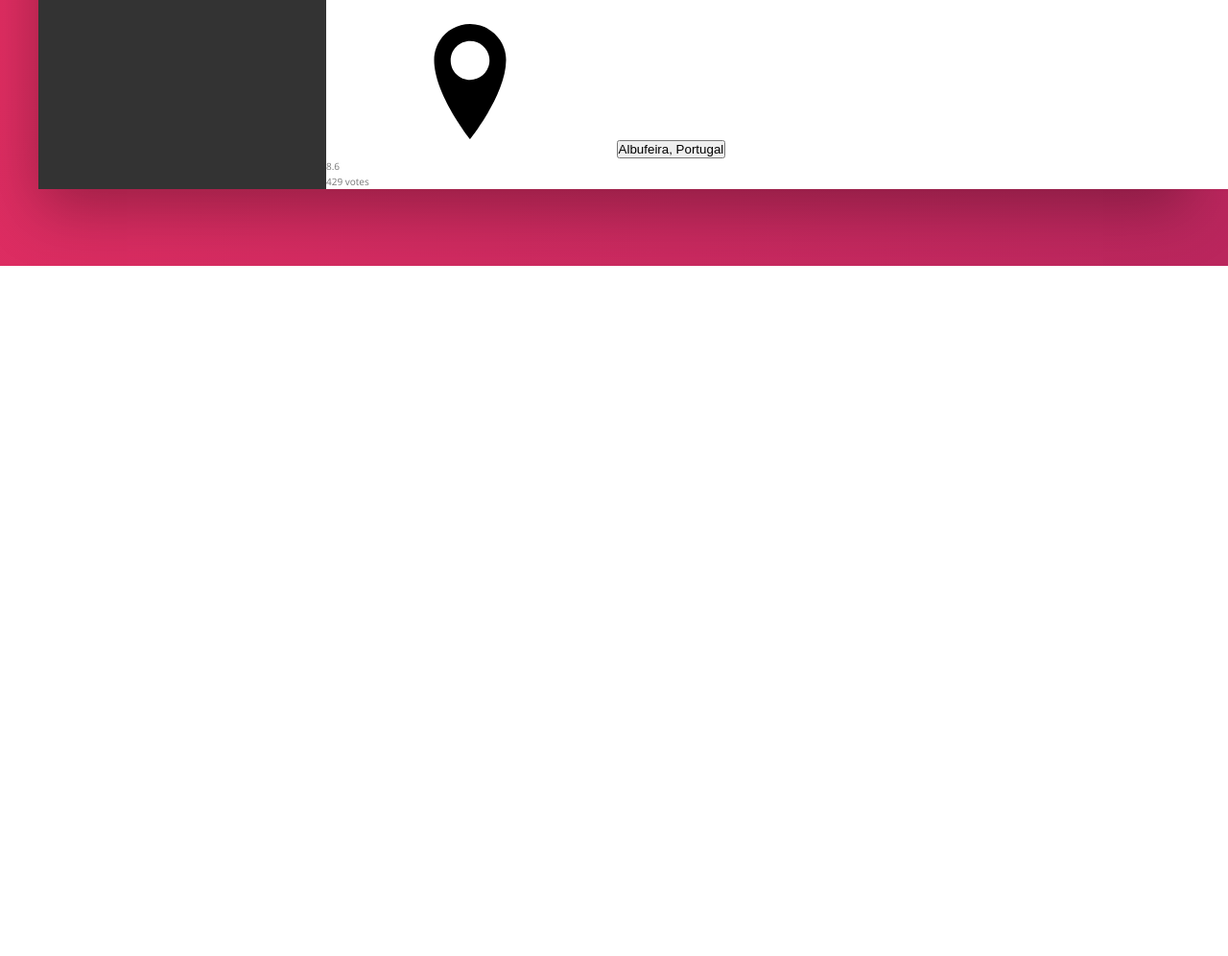
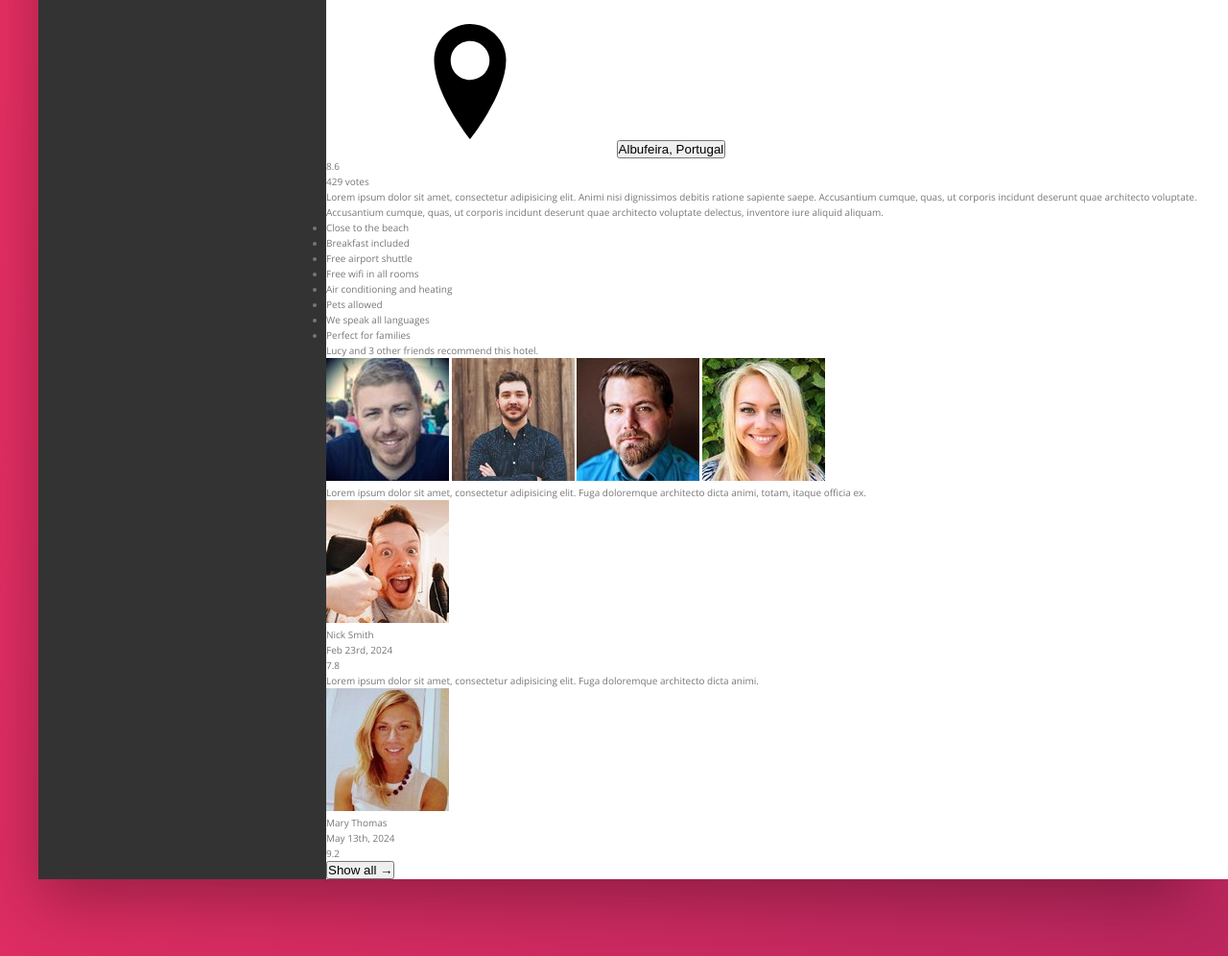
Before and after one commit to gab-holik/Trillo, a website: page index.html in a window 1280 px wide. Shown: the part 1992-2988 px from the top of the page at 96% size. Before the commit the page ends 2269 px from the top, so only its background shows below. Drawn offline with nearby package versions, Linux system fonts and the light colour scheme.

Commit message:
Added new detail section
Description & User Review sections

```diff
--- a/index.html
+++ b/index.html
@@ -143,6 +143,97 @@
               <div class="overview_rating-count">429 votes</div>
             </div>
           </div>
+           <div class="detail">
+            <div class="description">
+              <p class="paragraph">
+                Lorem ipsum dolor sit amet, consectetur adipisicing elit. Animi
+                nisi dignissimos debitis ratione sapiente saepe. Accusantium
+                cumque, quas, ut corporis incidunt deserunt quae architecto
+                voluptate.
+              </p>
+              <p class="paragraph">
+                Accusantium cumque, quas, ut corporis incidunt deserunt quae
+                architecto voluptate delectus, inventore iure aliquid aliquam.
+              </p>
+              <ul class="list">
+                <li class="list__item">Close to the beach</li>
+                <li class="list__item">Breakfast included</li>
+                <li class="list__item">Free airport shuttle</li>
+                <li class="list__item">Free wifi in all rooms</li>
+                <li class="list__item">Air conditioning and heating</li>
+                <li class="list__item">Pets allowed</li>
+                <li class="list__item">We speak all languages</li>
+                <li class="list__item">Perfect for families</li>
+              </ul>
+              <div class="recommend">
+                <p class="recommend__count">
+                  Lucy and 3 other friends recommend this hotel.
+                </p>
+                <div class="recommend__friends">
+                  <img
+                    src="img/user-3.jpg"
+                    alt="Friend 1"
+                    class="recommend__photo"
+                  />
+                  <img
+                    src="img/user-4.jpg"
+                    alt="Friend 2"
+                    class="recommend__photo"
+                  />
+                  <img
+                    src="img/user-5.jpg"
+                    alt="Friend 3"
+                    class="recommend__photo"
+                  />
+                  <img
+                    src="img/user-6.jpg"
+                    alt="Friend 4"
+                    class="recommend__photo"
+                  />
+                </div>
+              </div>
+            </div>
+            <div class="user-reviews">
+              <figure class="review">
+                <blockquote class="review__text">
+                  Lorem ipsum dolor sit amet, consectetur adipisicing elit. Fuga
+                  doloremque architecto dicta animi, totam, itaque officia ex.
+                </blockquote>
+                <figcaption class="review__user">
+                  <img
+                    src="img/user-1.jpg"
+                    alt="User image"
+                    class="review__photo"
+                  />
+                  <div class="review__user-box">
+                    <p class="review__user-name">Nick Smith</p>
+                    <p class="review__user-date">Feb 23rd, 2024</p>
+                  </div>
+                  <div class="review__rating">7.8</div>
+                </figcaption>
+              </figure>
+
+              <figure class="review">
+                <blockquote class="review__text">
+                  Lorem ipsum dolor sit amet, consectetur adipisicing elit. Fuga
+                  doloremque architecto dicta animi.
+                </blockquote>
+                <figcaption class="review__user">
+                  <img
+                    src="img/user-2.jpg"
+                    alt="User image 2"
+                    class="review__photo"
+                  />
+                  <div class="review__user-box">
+                    <p class="review__user-name">Mary Thomas</p>
+                    <p class="review__user-date">May 13th, 2024</p>
+                  </div>
+                  <div class="review__rating">9.2</div>
+                </figcaption>
+              </figure>
+              <button class="btn-inline">Show all <span>&rarr;</span></button>
+            </div>
+          </div>
         </main>
       </div>
     </div>
```
